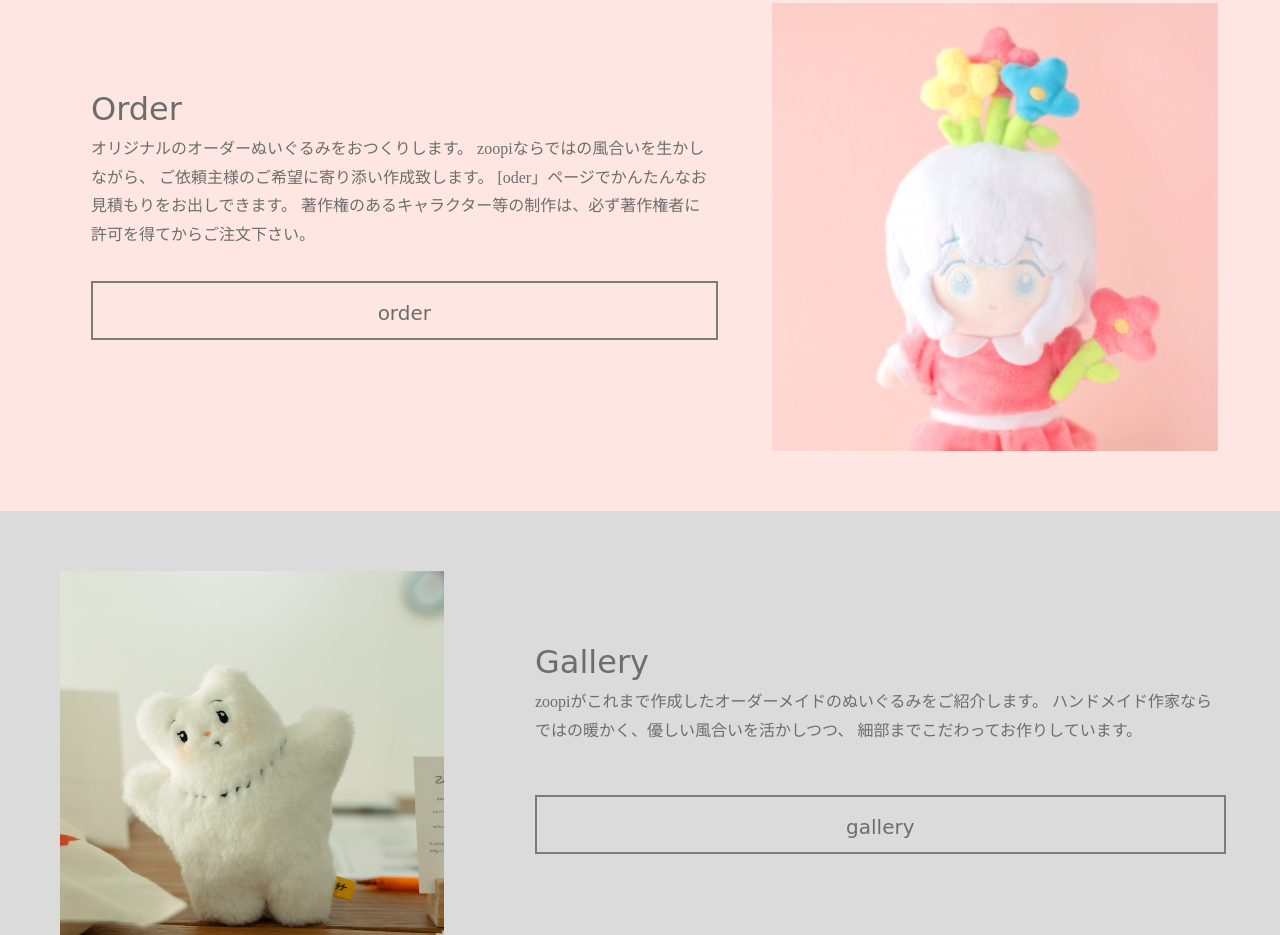
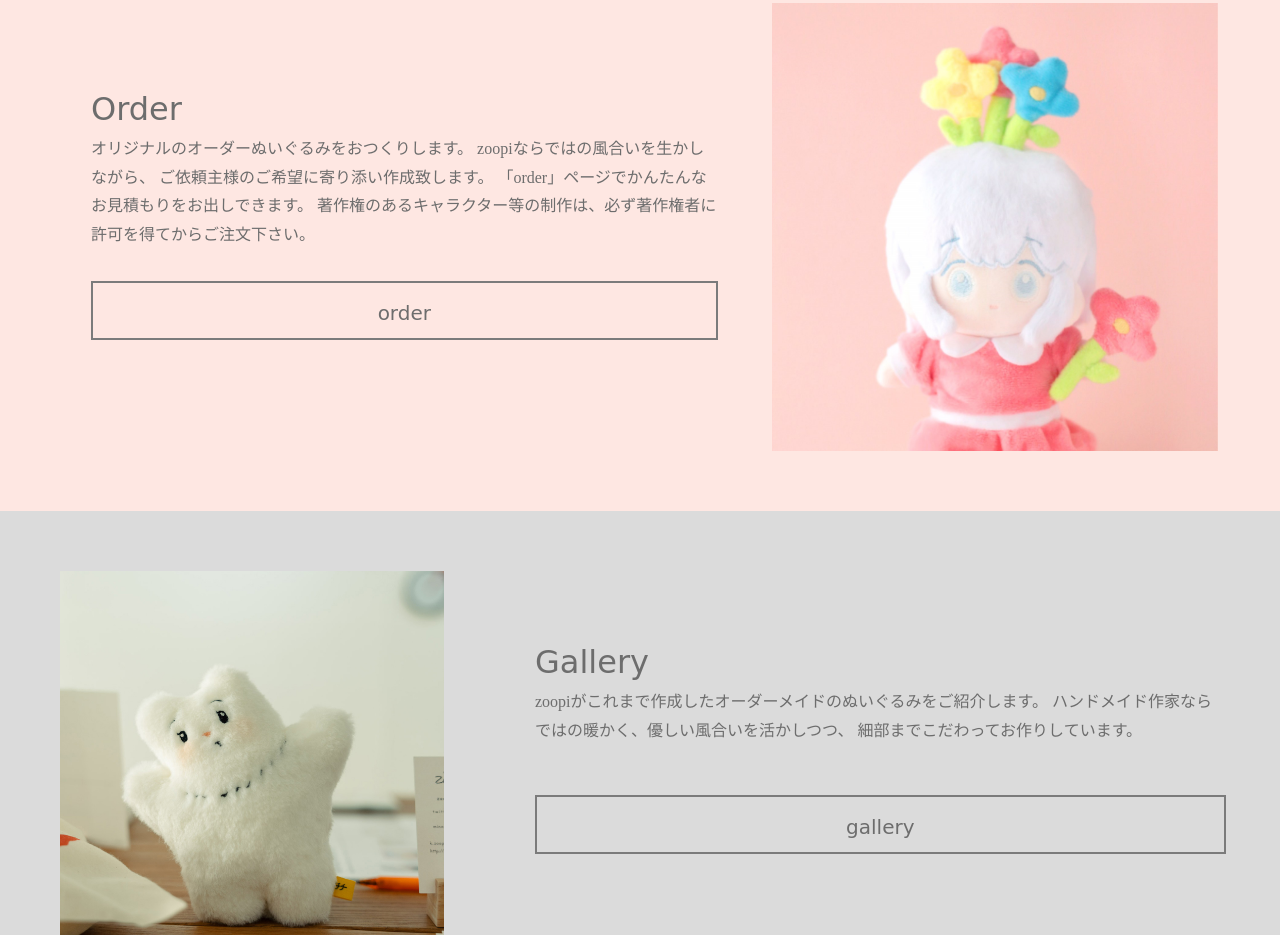
Before and after one commit to zoopi2012/zoopi2012.github.io, a plain HTML site: page index.html in a window 1280 px wide. Shown: the part 2539-3474 px from the top of the page. Drawn offline with Linux system fonts and the light colour scheme; a web font is replaced by a local one.

Commit message:
Add files via upload

```diff
--- a/index.html
+++ b/index.html
@@ -115,7 +115,7 @@
   <p>オリジナルのオーダーぬいぐるみをおつくりします。
     zoopiならではの風合いを生かしながら、
     ご依頼主様のご希望に寄り添い作成致します。
-    [oder」ページでかんたんなお見積もりをお出しできます。
+    「order」ページでかんたんなお見積もりをお出しできます。
     著作権のあるキャラクター等の制作は、必ず著作権者に
     許可を得てからご注文下さい。</p>
     <a href="sakusei/sakusei.html" class="btn4">order </a>
```
